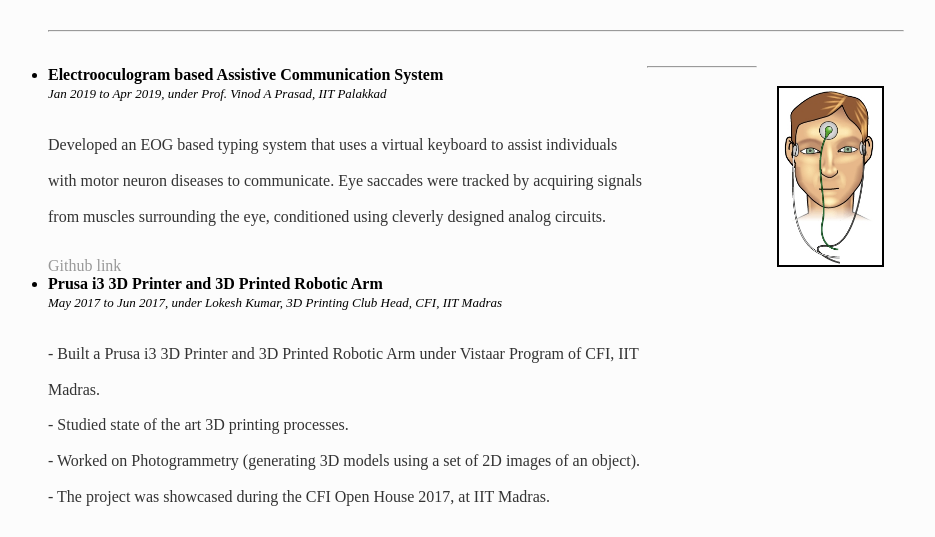
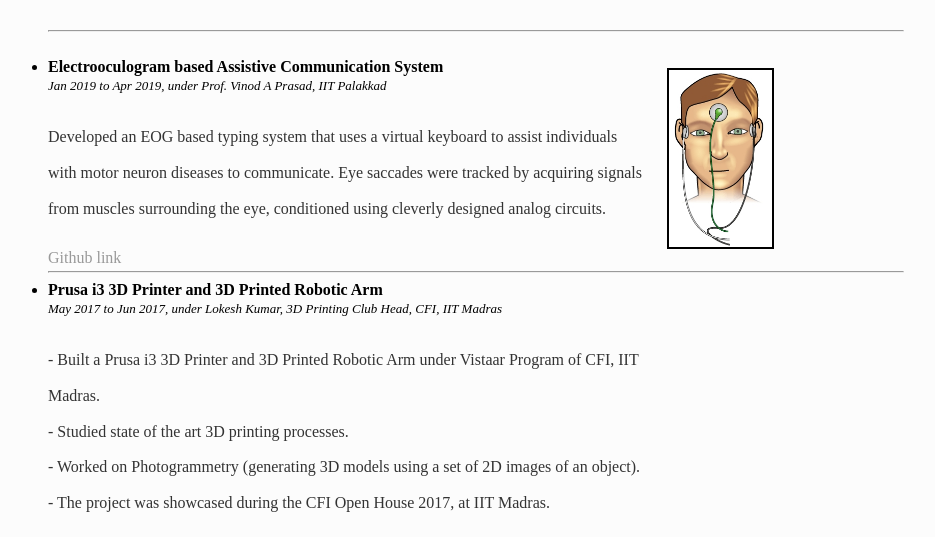
Before and after one commit to iamrajee/iamrajee.github.io, a Jekyll site: the page built from projects/index.html, in a window 1280 px wide. Shown: the part 4779-5316 px from the top of the page, without its empty margins (184-1119 px from the left). Built offline with Jekyll 4.4.1, drawn with Linux system fonts in a browser that asks for light colours; grey boxes are pictures that could not be loaded.

Commit message:
Update index.html

```diff
--- a/projects/index.html
+++ b/projects/index.html
@@ -127,7 +127,7 @@
 				<p><font size="3">Developed an EOG based typing system that uses a virtual keyboard to assist individuals with motor neuron diseases to communicate. Eye saccades were tracked by acquiring signals from muscles surrounding the eye, conditioned using cleverly designed analog circuits.</font></p>
 				<a href="https://github.com/iamrajee/bio_medical">Github link</a>
 			</div>
-			<img class="project_image"src="images/eog.jpg" style='height: 12%; width: 12%' border="2" HSPACE="20" VSPACE="10" />
+			<img src="images/eog.jpg" style='height: 12%; width: 12%' border="2" HSPACE="20" VSPACE="10" />
 			<hr/>
 		</div>
 
```
